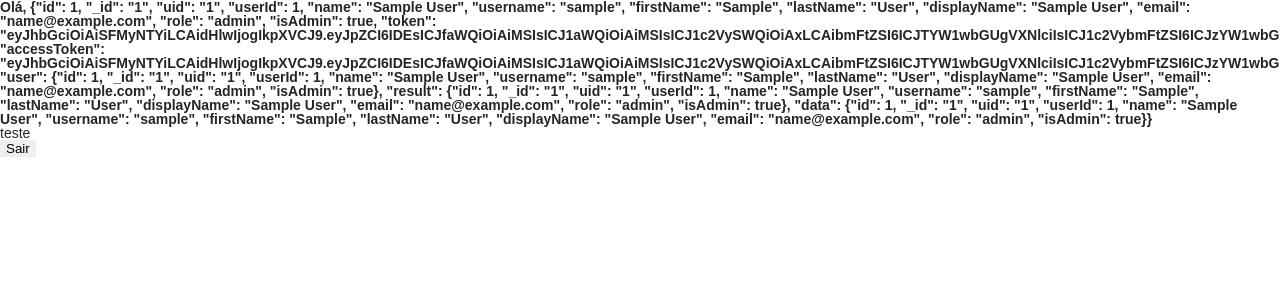
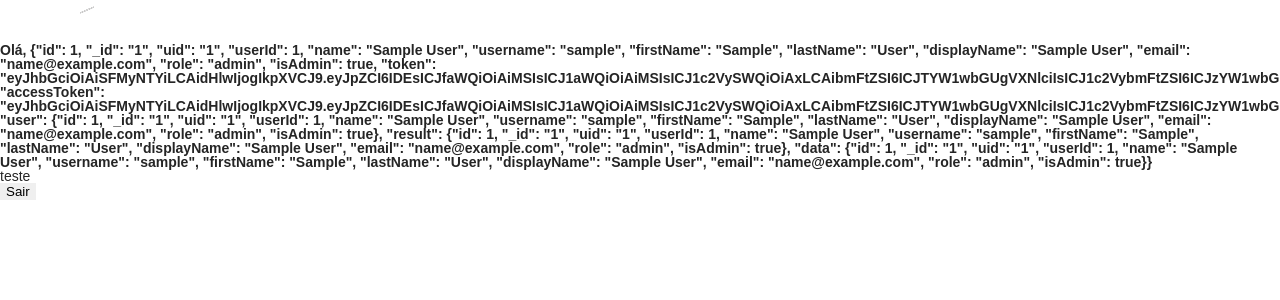
Before and after one commit to PauloAdson/curso-escola-biblica, a React (Create React App) app: page /curso in a window 1280 px wide. Shown: the top 300 px of the page. Built offline with nearby package versions, Linux system fonts and the light colour scheme; sample sign-in values are in the browser's storage; a web font is replaced by a local one.

Commit message:
iniciando o header da página curso

```diff
--- /dev/null
+++ b/src/components/Curso/HeaderCurso.jsx
@@ -0,0 +1,18 @@
+import React from "react";
+import logo from '../../assets/images/logo.svg'
+import { BrowserRouter, Route, Routes } from "react-router-dom";
+
+export class HeaderCurso extends React.Component {
+    render() {
+        return (
+            <>
+                <header className="header_curso">
+                    <nav className="menu_curso">
+                        <a href="/curso">
+                            <img src={logo} alt="Logo EBD" /></a>
+                    </nav>
+                </header>
+            </>
+        );
+    }
+}
--- a/src/components/Curso/HomeCurso.jsx
+++ b/src/components/Curso/HomeCurso.jsx
@@ -1,4 +1,6 @@
 import React from "react";
+import { BrowserRouter, Route, Routes } from "react-router-dom";
+import { HeaderCurso } from "./HeaderCurso";
 
 export class HomeCurso extends React.Component {
 
@@ -20,6 +22,8 @@ export class HomeCurso extends React.Component {
 
         return (
             <>
+                <HeaderCurso />
+
                 <h3>Olá, {this.state.user} </h3>
                 <p>teste</p>
                 <button
@@ -27,6 +31,7 @@ export class HomeCurso extends React.Component {
                     href='./'
                     onClick={(event) => this.handleLogout(event)}
                 >Sair</button>
+
             </>
         );
     }
--- a/src/components/Header/Header.jsx
+++ b/src/components/Header/Header.jsx
@@ -6,7 +6,7 @@ import { Button } from "../Button/Button";
 export class Header extends React.Component {
     render() {
         return (
-            <header id="inicio">
+            <header className="header-inicio" id="inicio">
                 <nav className="menu">
                     <a href="./">
                         <img src={logo} alt="Logo EBD" />
--- a/src/components/Header/styles.css
+++ b/src/components/Header/styles.css
@@ -1,10 +1,10 @@
-header {
+header.header-inicio {
     background-color: var(--bg-escuro);
     height: 8rem;
     width: 100%;
 }
 
-header nav.menu {
+header.header-inicio nav.menu {
     display: flex;
     align-items: center;
     justify-content: space-between;
```
